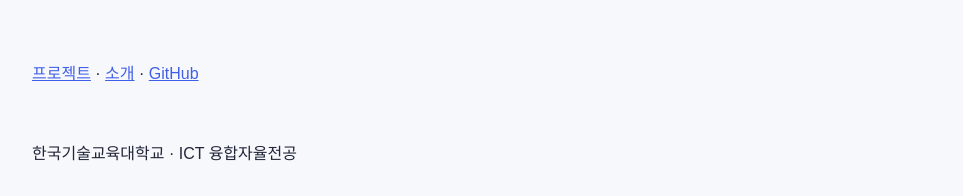
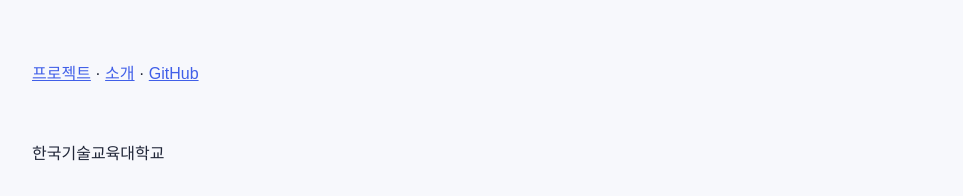
Before and after one commit to minseo9904/minseo9904.github.io, a plain HTML site: page index.html in a window 1280 px wide. Shown: the top 196 px of the page, without its empty margins (158-1121 px from the left). Drawn offline with Linux system fonts and the light colour scheme.

Commit message:
Change affiliation

```diff
--- a/index.html
+++ b/index.html
@@ -34,7 +34,7 @@
 
   <main>
     <section>
-      <p>한국기술교육대학교 · ICT 융합자율전공</p>
+      <p>한국기술교육대학교</p>
       <h1>안녕하세요, 이민서입니다.</h1>
       <p>새로운 기술을 배우고, 직접 만들며 문제를 해결하고 있습니다.</p>
     </section>
```
